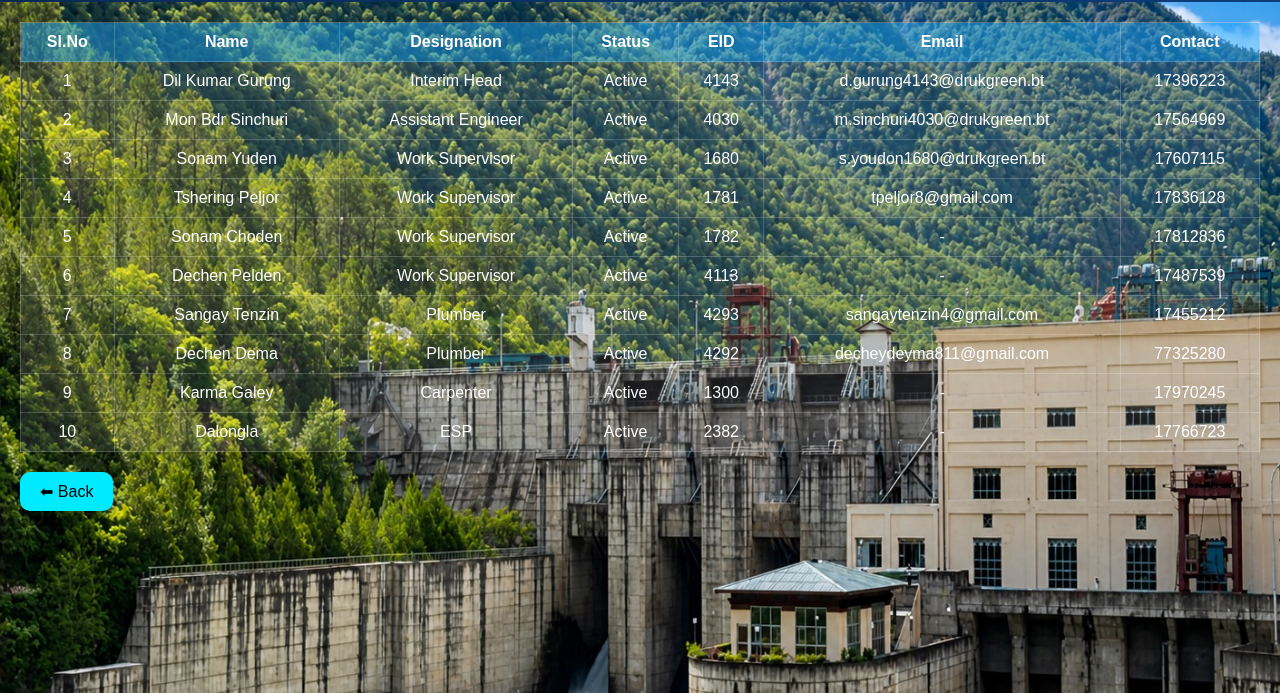
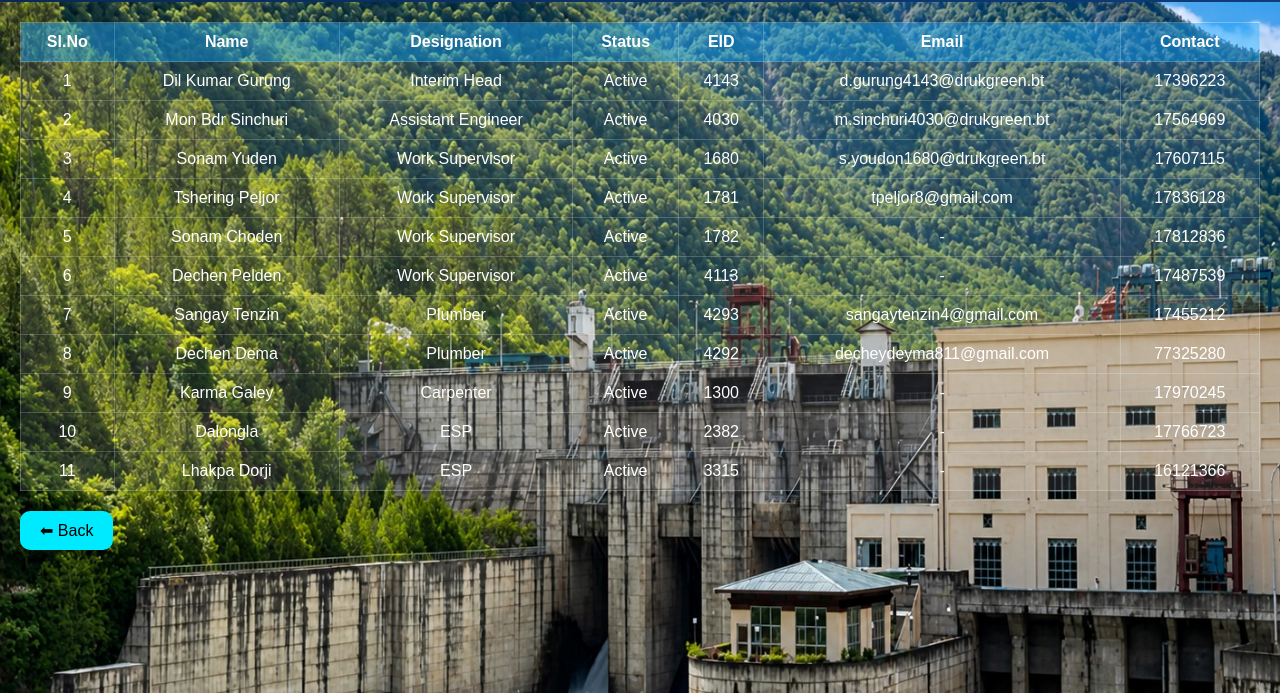
Before and after one commit to monsinchuri-1756/Monbdrsinchuri, a plain HTML site: page staff.html in a window 1280 px wide. Shown: the part 107-800 px from the top of the page. Drawn offline with Linux system fonts and the light colour scheme.

Commit message:
Update staff.html

```diff
--- a/staff.html
+++ b/staff.html
@@ -38,6 +38,7 @@
 <tr><td>8</td><td>Dechen Dema</td><td>Plumber</td><td>Active</td><td>4292</td><td>decheydeyma811@gmail.com</td><td>77325280</td></tr>
 <tr><td>9</td><td>Karma Galey</td><td>Carpenter</td><td>Active</td><td>1300</td><td>-</td><td>17970245</td></tr>
 <tr><td>10</td><td>Dalongla</td><td>ESP</td><td>Active</td><td>2382</td><td>-</td><td>17766723</td></tr>
+<tr><td>11</td><td>Lhakpa Dorji</td><td>ESP</td><td>Active</td><td>3315</td><td>-</td><td>16121366</td></tr>
 </table>
 
 <a href="index.html" class="back-btn">⬅ Back</a>
```
